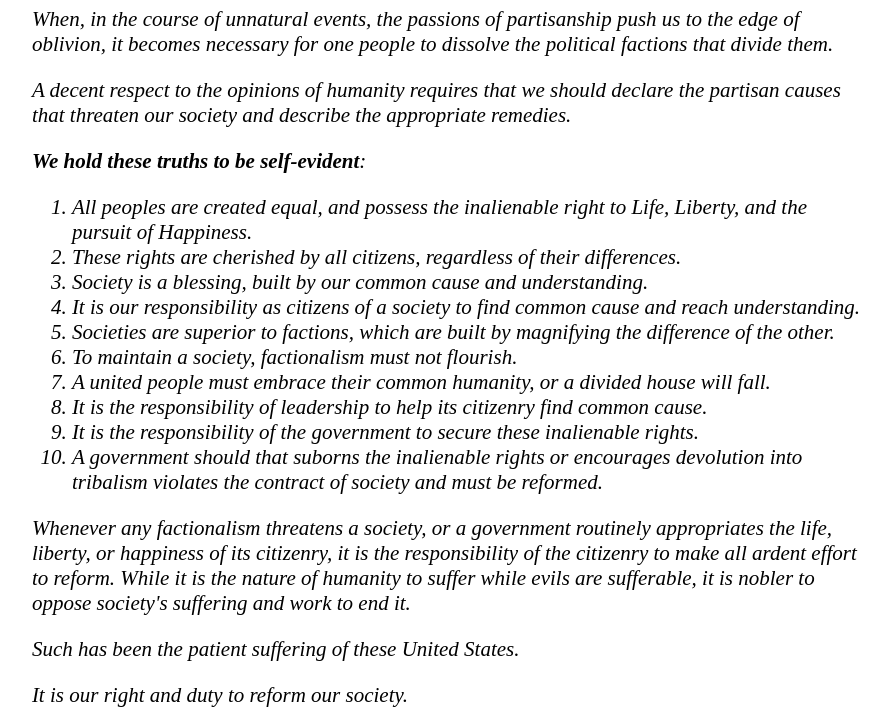
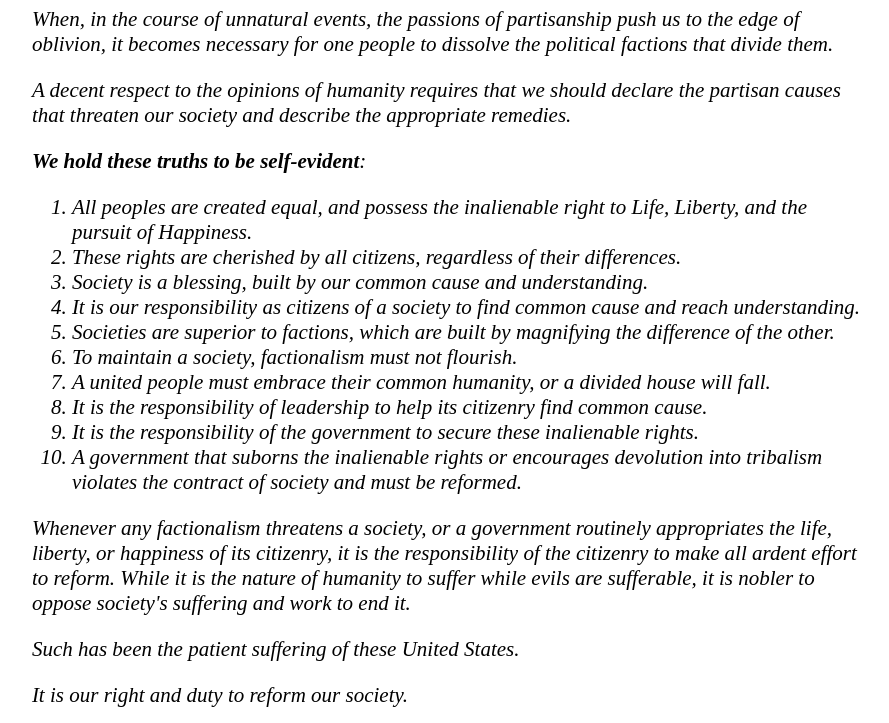
Before and after one commit to CommonCentrists/CommonCentrists.github.io, a plain HTML site: page index.html in a window 1280 px wide. Shown: the part 77-800 px from the top of the page, without its empty margins (191-1080 px from the left). Drawn offline with Linux system fonts and the light colour scheme; a web font is replaced by a local one.

Commit message:
Dropping vestigial word (typofix).

```diff
--- a/index.html
+++ b/index.html
@@ -59,7 +59,7 @@
   <li>A united people must embrace their common humanity, or a divided house will fall.</li>
   <li>It is the responsibility of leadership to help its citizenry find common cause.</li>
   <li>It is the responsibility of the government to secure these inalienable rights.</li>
-  <li>A government should that suborns the inalienable rights or encourages devolution into tribalism violates the contract of society and must be reformed.</li>
+  <li>A government that suborns the inalienable rights or encourages devolution into tribalism violates the contract of society and must be reformed.</li>
 </ol>
 
 <p>Whenever any factionalism threatens a society, or a government routinely appropriates the life, liberty, or happiness of its citizenry, it is the responsibility of the citizenry to make all ardent effort to reform.  While it is the nature of humanity to suffer while evils are sufferable, it is nobler to oppose society's suffering and work to end it.</p>
```
